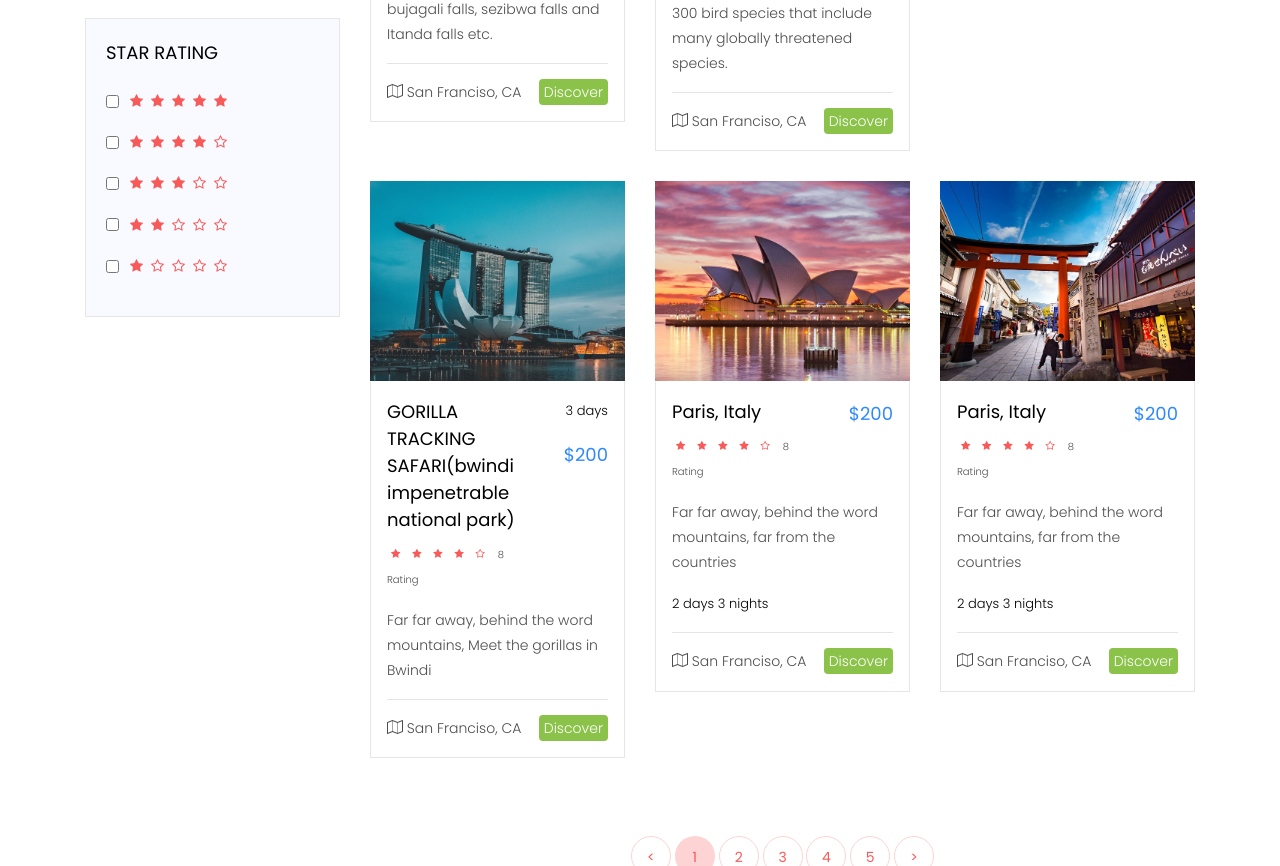
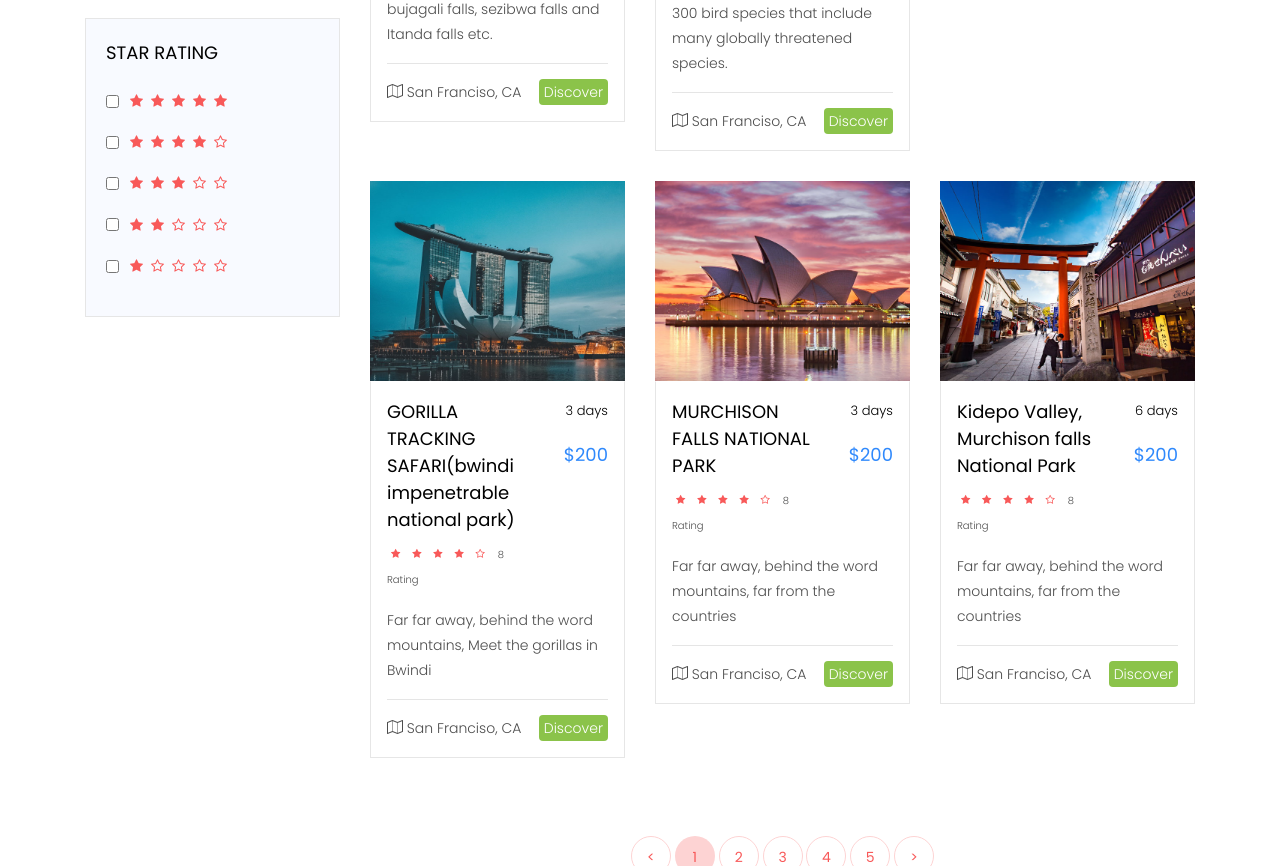
Before and after one commit to elywin/BigBoyzTourz, a Django app: page /tour in a window 1280 px wide. Shown: the part 1407-2273 px from the top of the page. Run offline with Django 3.2, Linux system fonts and the light colour scheme; some libraries are stand-ins or nearby versions; some web fonts are replaced.

Commit message:
add card for second destination, marchsion falls

```diff
--- a/templates/tour.html
+++ b/templates/tour.html
@@ -296,7 +296,7 @@
 		    			</div>
 		    			<div class="col-md-4 ftco-animate">
 		    				<div class="destination">
-		    					<a href="#" class="img img-2 d-flex justify-content-center align-items-center" style="background-image: url(images/destination-5.jpg);">
+		    					<a href="#" class="img img-2 d-flex justify-content-center align-items-center" style="background-image: url('{% static "images/destination-5.jpg" %}');">
 		    						<div class="icon d-flex justify-content-center align-items-center">
     							<span class="icon-search2"></span>
     						</div>
@@ -304,7 +304,7 @@
 		    					<div class="text p-3">
 		    						<div class="d-flex">
 		    							<div class="one">
-				    						<h3><a href="#">Paris, Italy</a></h3>
+				    						<h3><a href="#">MURCHISON FALLS NATIONAL PARK</a></h3>
 				    						<p class="rate">
 				    							<i class="icon-star"></i>
 				    							<i class="icon-star"></i>
@@ -315,11 +315,12 @@
 				    						</p>
 			    						</div>
 			    						<div class="two">
+											<p class="days"><span>3 days</span></p>
+
 			    							<span class="price">$200</span>
 		    							</div>
 		    						</div>
 		    						<p>Far far away, behind the word mountains, far from the countries</p>
-		    						<p class="days"><span>2 days 3 nights</span></p>
 		    						<hr>
 		    						<p class="bottom-area d-flex">
 		    							<span><i class="icon-map-o"></i> San Franciso, CA</span>
@@ -338,7 +339,7 @@
 		    					<div class="text p-3">
 		    						<div class="d-flex">
 		    							<div class="one">
-				    						<h3><a href="#">Paris, Italy</a></h3>
+				    						<h3><a href="#">Kidepo Valley, Murchison falls National Park</a></h3>
 				    						<p class="rate">
 				    							<i class="icon-star"></i>
 				    							<i class="icon-star"></i>
@@ -349,11 +350,12 @@
 				    						</p>
 			    						</div>
 			    						<div class="two">
+											<p class="days"><span>6 days</span></p>
+
 			    							<span class="price">$200</span>
 		    							</div>
 		    						</div>
 		    						<p>Far far away, behind the word mountains, far from the countries</p>
-		    						<p class="days"><span>2 days 3 nights</span></p>
 		    						<hr>
 		    						<p class="bottom-area d-flex">
 		    							<span><i class="icon-map-o"></i> San Franciso, CA</span>
```
